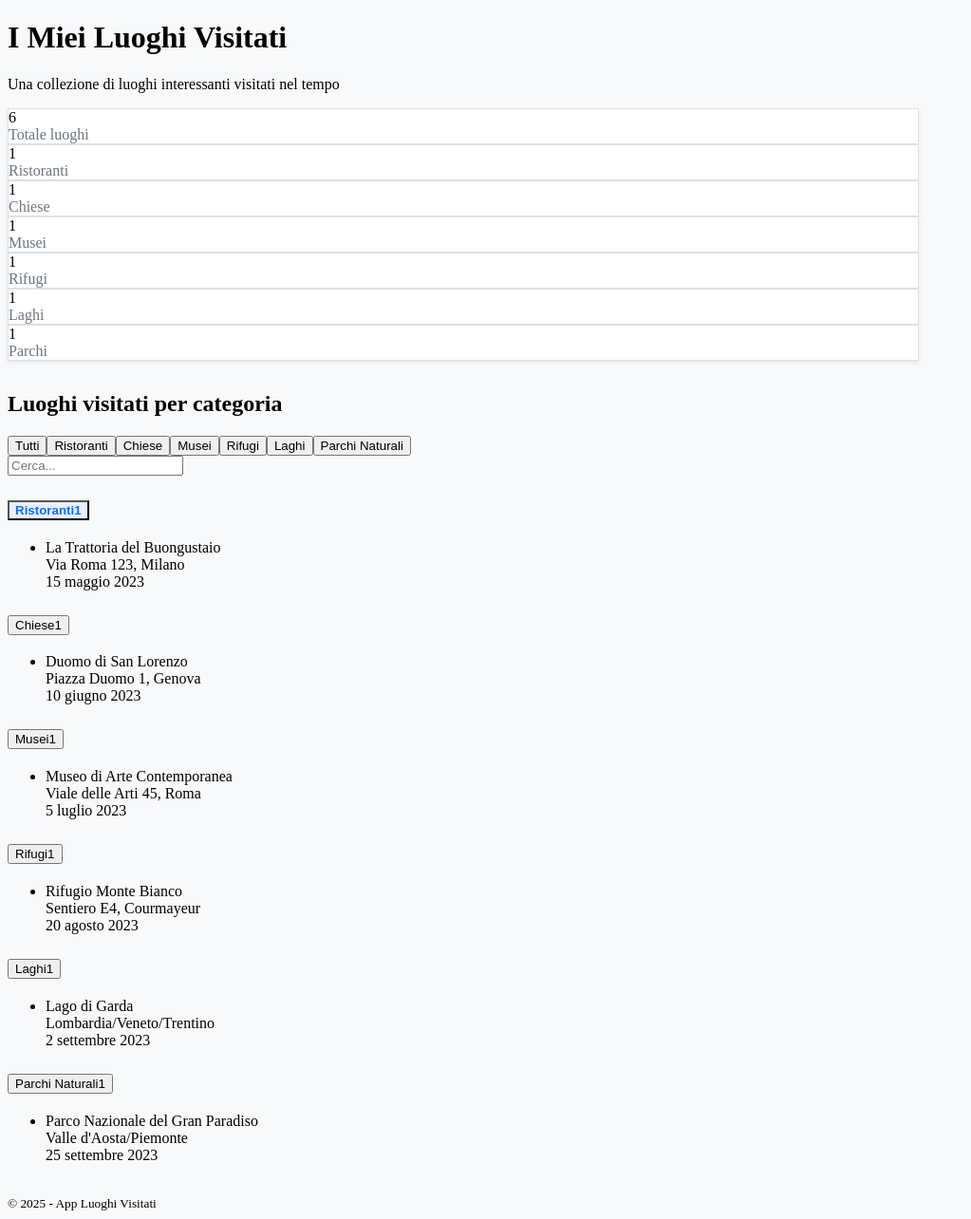
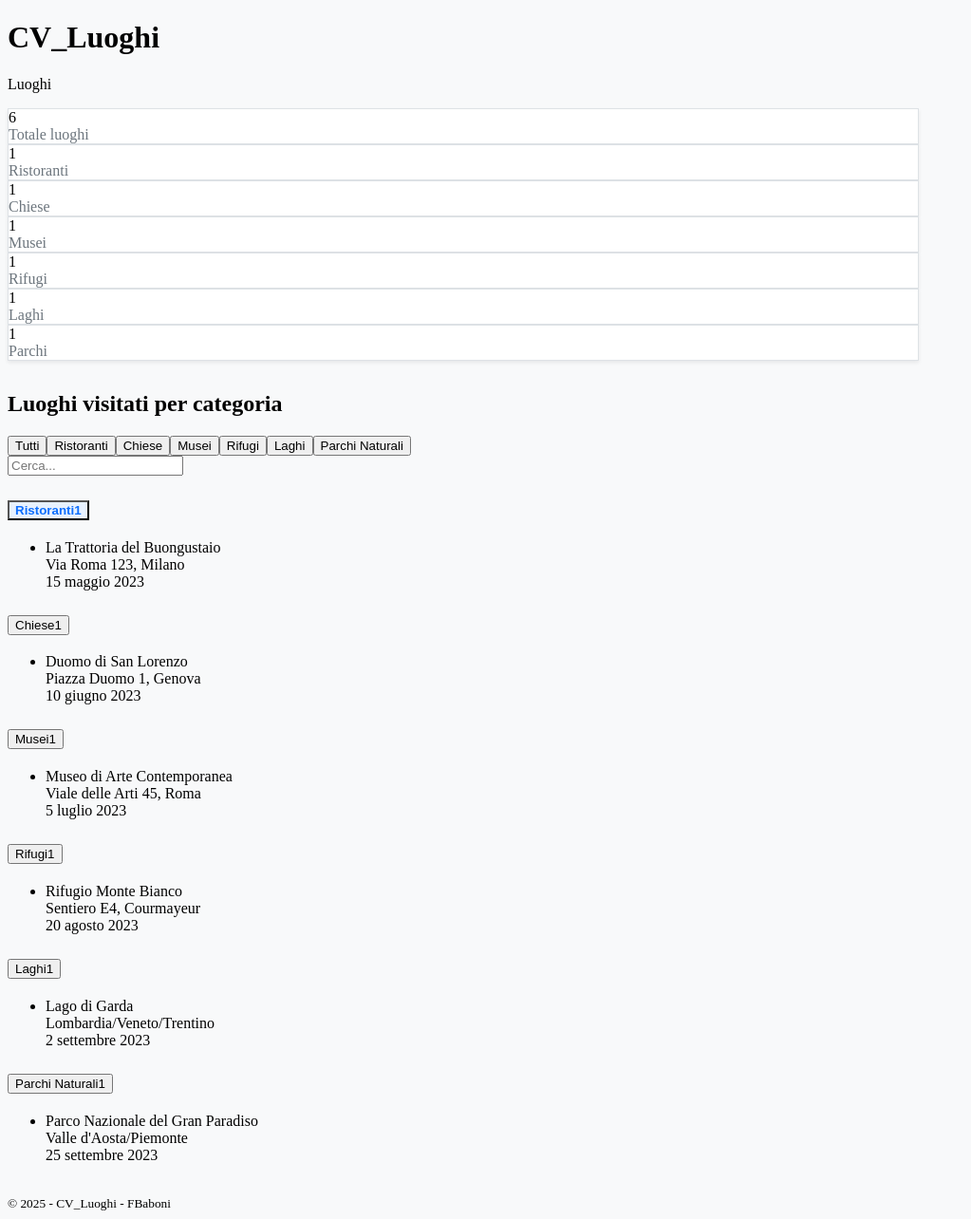
Before and after one commit to fbabonidondi/CV_Luoghi, a Vue app: page / in a window 1280 px wide. Shown: the whole page at 95% size, without its empty margins (0-1023 px from the left). Built offline with nearby package versions, Linux system fonts and the light colour scheme.

Commit message:
[ADD] Vuetify and Sass dependencies

```diff
--- a/src/App.vue
+++ b/src/App.vue
@@ -1,8 +1,8 @@
 <template>
   <div class="container py-4">
     <header class="mb-4 text-center">
-      <h1 class="display-5 fw-bold mb-2">I Miei Luoghi Visitati</h1>
-      <p class="lead text-muted">Una collezione di luoghi interessanti visitati nel tempo</p>
+      <h1 class="display-5 fw-bold mb-2">CV_Luoghi</h1>
+      <p class="lead text-muted">Luoghi</p>
       <div class="d-flex justify-content-center mt-3">
         <div class="stats-container d-flex flex-wrap justify-content-center gap-3">
           <div v-for="(stat, index) in statistiche" :key="index" class="stat-card text-center p-2 rounded">
@@ -28,7 +28,7 @@
     </main>
 
     <footer class="text-center mt-5 py-3 text-muted border-top">
-      <small>© {{ currentYear }} - App Luoghi Visitati</small>
+      <small>© {{ currentYear }} - CV_Luoghi - FBaboni</small>
     </footer>
   </div>
 </template>
--- a/src/components/LuoghiList.vue
+++ b/src/components/LuoghiList.vue
@@ -81,8 +81,8 @@
                   <div>
                     <div class="fw-bold">{{ luogo.nome }}</div>
                     <div class="text-muted small">{{ luogo.indirizzo }}</div>
+                    <div class="text-muted">{{ formatDate(luogo.data_visita) }}</div>
                   </div>
-                  <div class="text-muted">{{ formatDate(luogo.data_visita) }}</div>
                 </li>
               </ul>
             </div>
```
Also changed, not shown: package.json (+5 -2 lines), 1 other file (tests, documents, lock files or other folders).
